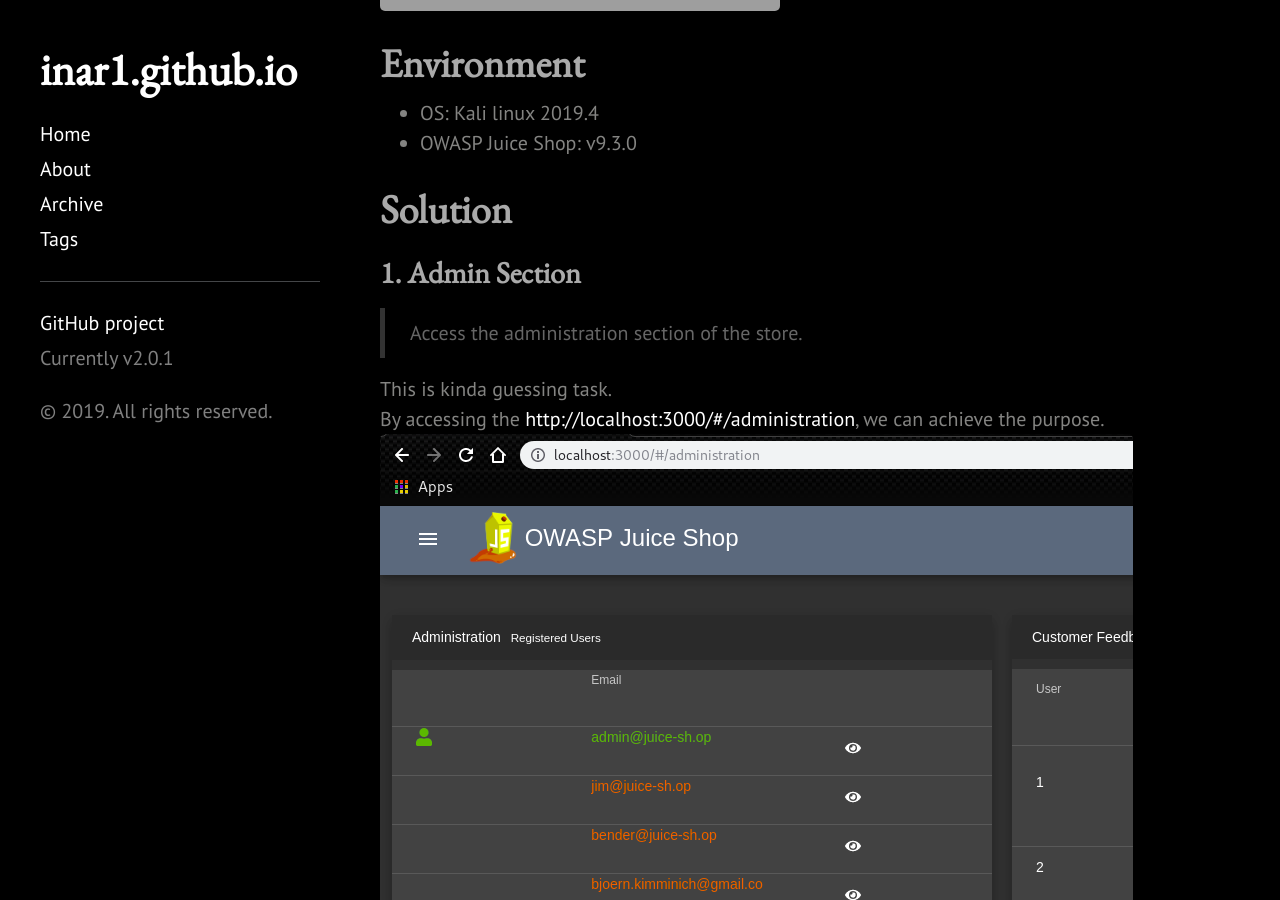
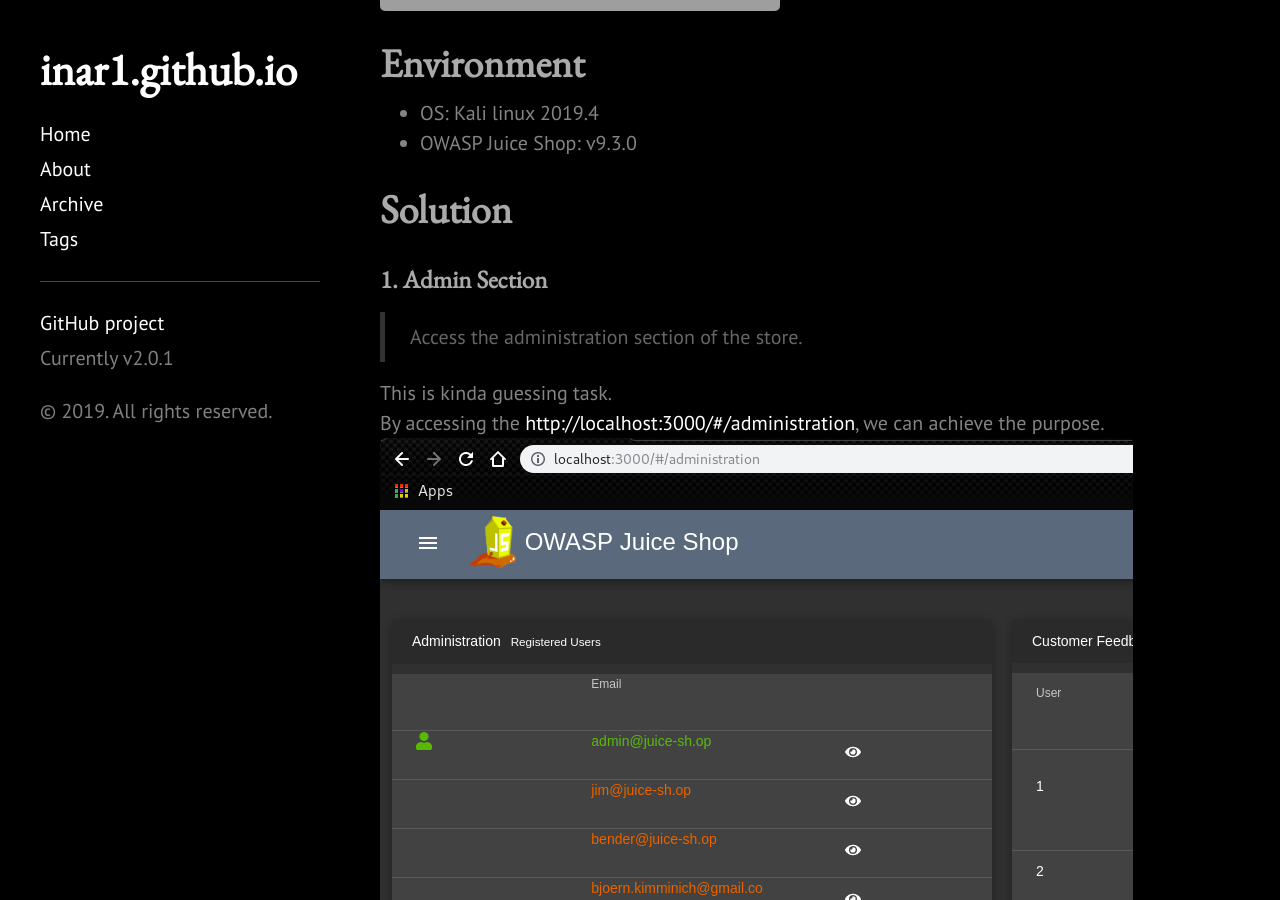
Before and after one commit to 1n4r1/1n4r1.github.io, a Jekyll site: the page built from _posts/2019-12-14-Juiceshop-doublestar.md, in a window 1280 px wide and 900 px high, scrolled down 686 px. Built offline with Jekyll 4.4.1, drawn with Linux system fonts in a browser that asks for light colours; a style sheet for code colours, icons or effects is not loaded.

Commit message:
modify size of header

```diff
--- a/_posts/2019-12-14-Juiceshop-doublestar.md
+++ b/_posts/2019-12-14-Juiceshop-doublestar.md
@@ -16,18 +16,16 @@ This is a writeup of 2 stars challenge.
 
 # Solution
 
-## 1. Admin Section
+### 1. Admin Section
 
 > Access the administration section of the store.
 
 This is kinda guessing task.<br>
 By accessing the <a href="http://localhost:3000/#/administration">http://localhost:3000/#/administration</a>, we can achieve the purpose.
 ![placeholder](https://inar1.github.io/public/images/2019-12-14/2019-12-14-14-01-29.png)
-<br>
 
-
-## 2. Classic Stored XSS
-### Prerequisite
+### 2. Classic Stored XSS
+#### Prerequisite
 login as a user
 
 > Perform an XSS attack with &lt;script>alert(`xss`)</script> on a legacy page within the application.
@@ -41,10 +39,9 @@ By setting the following payload, we can execute stored XSS.
 {% highlight html %}
 <<script>ascript>alert('xss')</script>
 {% endhighlight %}
-<br>
 
 
-## 3. Deprecated Interface
+#### 3. Deprecated Interface
 ### Prerequisite
 login as a user
 
@@ -63,11 +60,9 @@ root@kali:~# cat note.xml
 
 root@kali:~#
 {% endhighlight %}
-<br>
 
-
-## 4. Five-Star Feedback
-### Prerequisite
+### 4. Five-Star Feedback
+#### Prerequisite
 login as a user
 
 > Get rid of all 5-star customer feedback.
@@ -78,7 +73,7 @@ By clicking the trash bins, delete the 5-star feedback.
 <br>
 
 
-## 5. Login Admin
+### 5. Login Admin
 
 > Log in with the administrator's user account.
 
@@ -86,10 +81,8 @@ The login console has SQL injection.<br>
 Go to <a href="http://localhost:3000/#/login">http://localhost:3000/#/login</a> and use following username and random password for login credential.<br>
 we can login as a user "admin@juice-sh.op".
 ![placeholder](https://inar1.github.io/public/images/2019-12-14/2019-12-14-14-07-06.png)
-<br>
 
-
-## 6.  Login MC SafeSearch
+### 6.  Login MC SafeSearch
 
 > Log in with MC SafeSearch's original user credentials without applying SQL Injection or any other bypass.
 
@@ -100,11 +93,9 @@ With the following credential, we can login as a user "mc.safesearch".
 {% highlight shell %}
 mc.safesearch@juice-sh.op:Mr. N00dles
 {% endhighlight %}
-<br>
 
-
-## 7. Password Strength
-### Prerequisite
+### 7. Password Strength
+#### Prerequisite
 2 star Challenge 5: "Login Admin"
 
 > Log in with the administrator's user credentials without previously changing them or applying SQL Injection.
@@ -127,22 +118,18 @@ Then, start attack
 
 By filtering, we can find the correct password "admin123".
 ![placeholder](https://inar1.github.io/public/images/2019-12-14/2019-12-14-13-58-08.png)
-<br>
 
-
-## 8. Security Policy
-### Prerequisite
+### 8. Security Policy
+#### Prerequisite
 login as a user
 
 > Behave like any "white-hat" should before getting into the action.
 
 We have to just go to "Account" -> "Privacy & Security" -> "Privacy Policy".
 ![placeholder](https://inar1.github.io/public/images/2019-12-14/2019-12-14-13-55-10.png)
-<br>
 
-
-## 9. View Basket
-### Prerequisite
+### 9. View Basket
+#### Prerequisite
 login as a user
 
 > View another user's shopping basket.
@@ -150,11 +137,9 @@ login as a user
 Launch Burp Suite and open the page <a href="http://localhost:3000/#/basket">http://localhost:3000/#/basket</a>.<br>
 We can find the following traffic. By changing the sending uri to "/rest/basket/2"(With Burp Repeater or whatever), we can clear the challenge.
 ![placeholder](https://inar1.github.io/public/images/2019-12-14/2019-12-14-02-59-16.png)
-<br>
 
-
-## 10. Weird Crypto
-### Prerequisite
+### 10. Weird Crypto
+#### Prerequisite
 login as a user
 
 > Inform the shop about an algorithm or library it should definitely not use the way it does.
```
